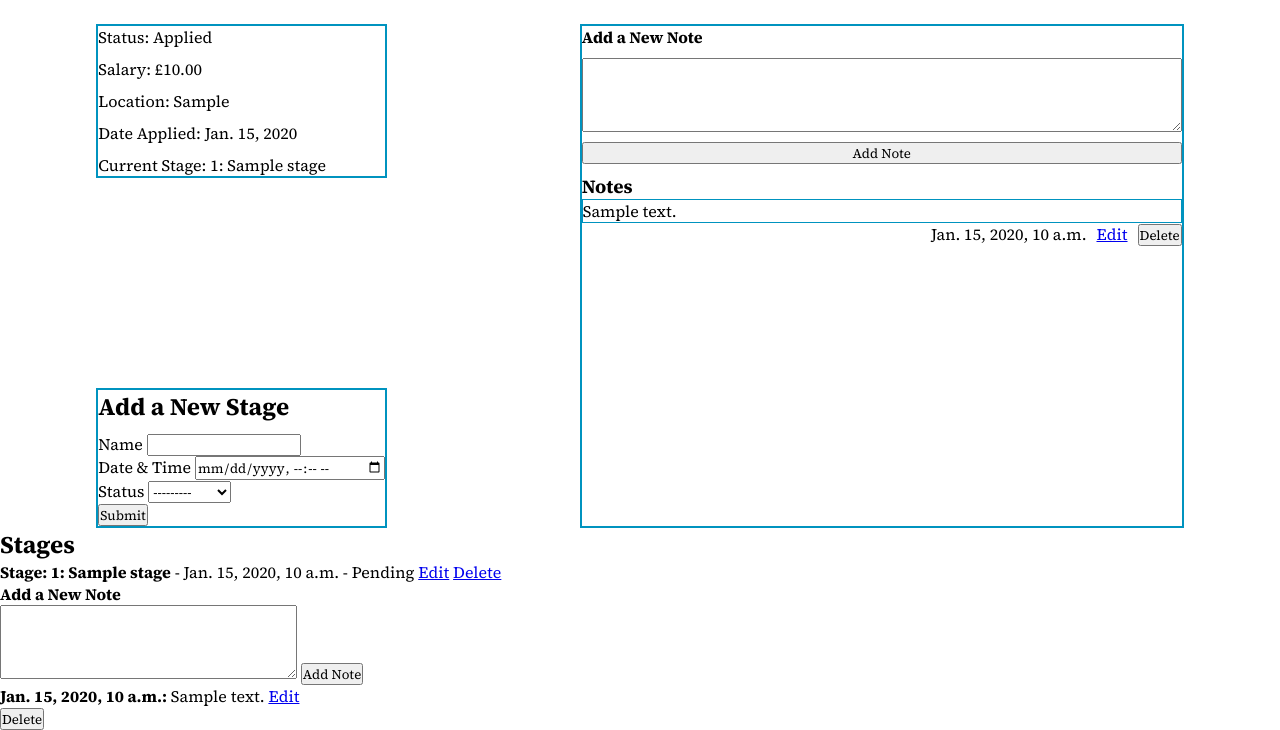
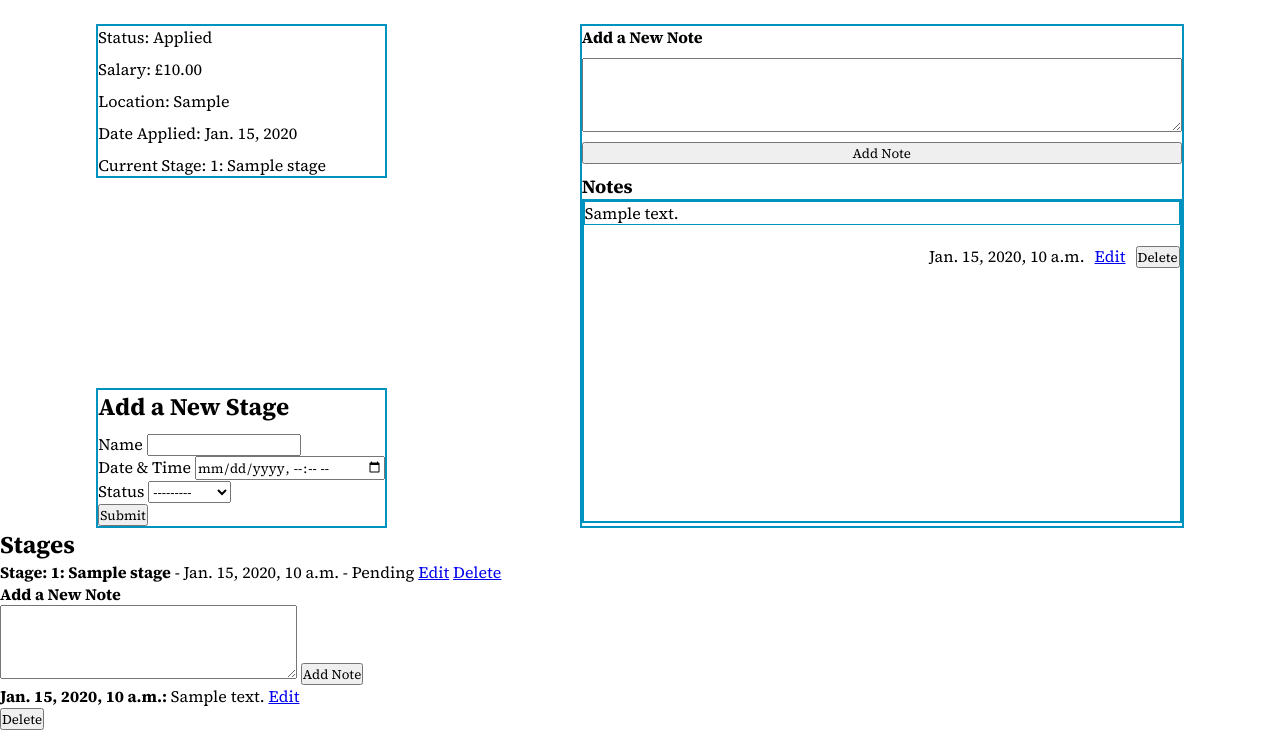
Before and after one commit to jamiekaye9/job-logger, a Django app: page /job_applications/1/ in a window 1280 px wide. Shown: the part 158-888 px from the top of the page. Run offline with Django 4.2, Linux system fonts and the light colour scheme; a user stored in the database is signed in; tables that the repository leaves empty hold one stand-in row (values such as "Sample post").

Commit message:
styling continued

```diff
--- a/jobs/static/profile/job_application_detail.css
+++ b/jobs/static/profile/job_application_detail.css
@@ -66,3 +66,16 @@
     gap: 10px;
 
 }
+
+.application-notes-section {
+    height: 320px;
+    border: 2px solid #0093bf;
+    overflow-y: auto;
+    gap: 20px;
+}
+
+.application-note {
+    display: flex;
+    flex-direction: column;
+    gap: 20px;
+}
--- a/jobs/templates/profile/job_application_detail.html
+++ b/jobs/templates/profile/job_application_detail.html
@@ -67,7 +67,9 @@
                 {% if notes %}
                 <div class="application-notes-list">
                     <h3>Notes</h3>
+                    <div class="application-notes-section">
                     {% for note in notes %}
+                        <div class="application-note">
                             <div class="application-note-box">
                                 <p class="note-text">{{note.note_text}}</p>
                             </div>
@@ -79,7 +81,9 @@
                                     <button type="submit">Delete</button>
                                 </form>
                             </div>
+                        </div>
                     {% endfor %}
+                    </div>
                 </div>
                 {% else %}
                 <p>No notes added yet.</p>
```
Lines whose indentation alone changed are shown as unchanged.
